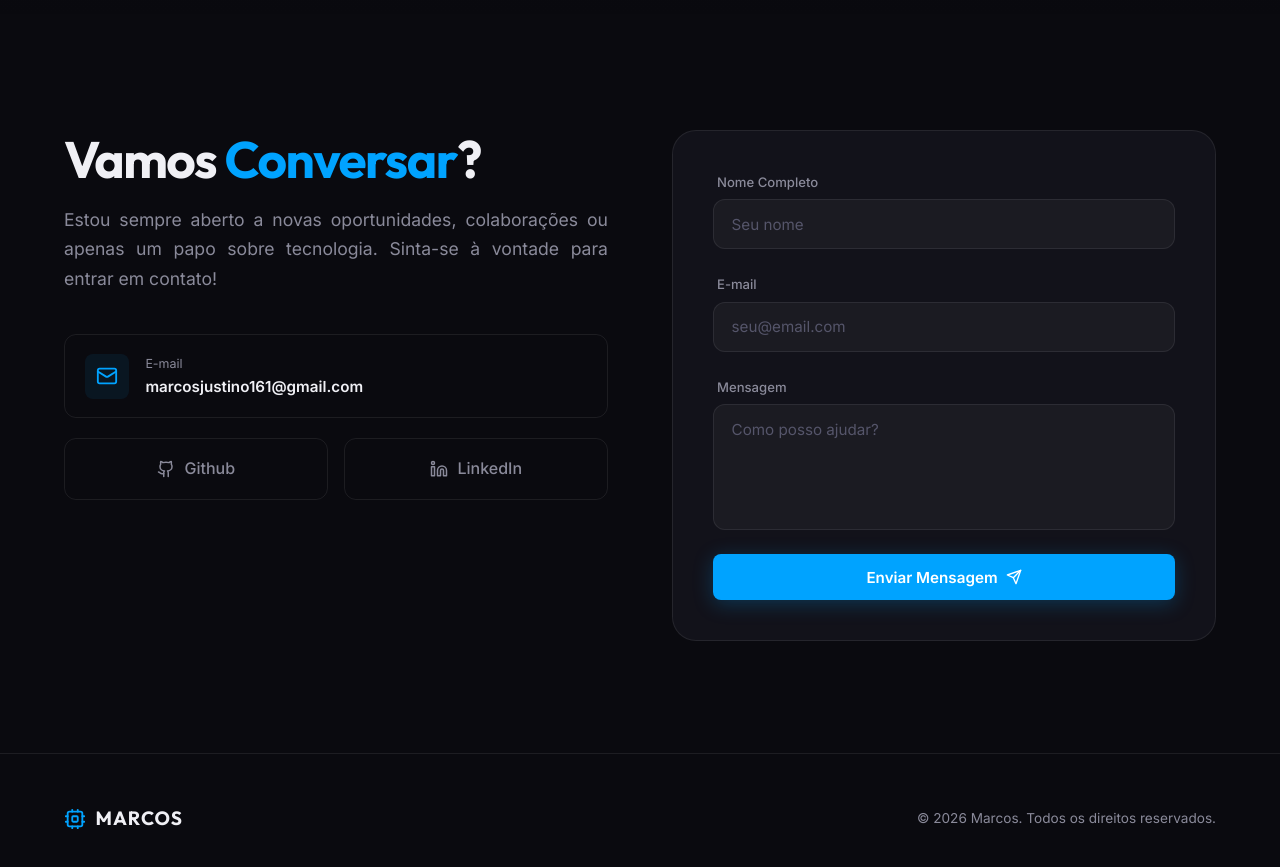
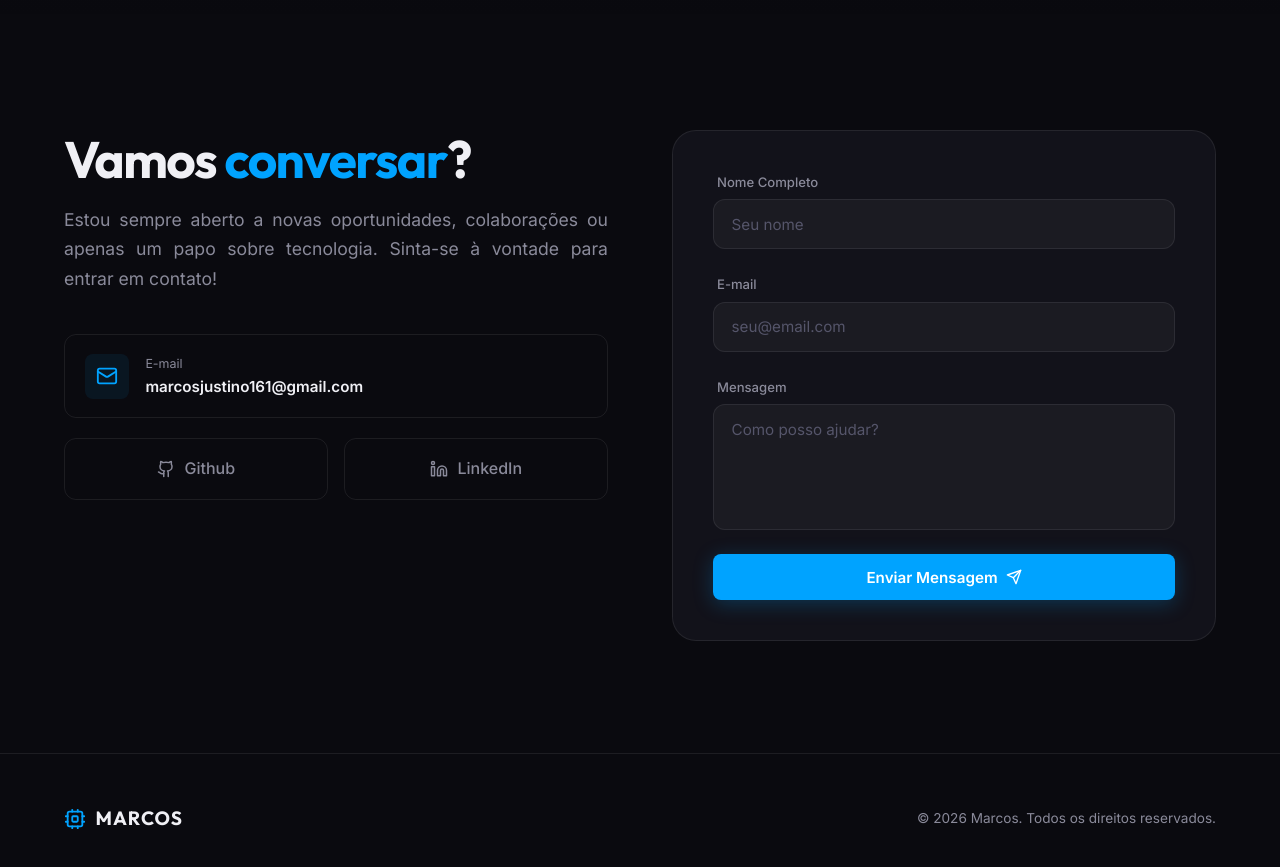
Before and after one commit to JustinoCarneiro/portfolio, a React (Vite) app: page / in a window 1280 px wide. Shown: the part 3620-4487 px from the top of the page. Built offline with nearby package versions, Linux system fonts and the light colour scheme.

Commit message:
modified:   src/components/Contact.jsx

```diff
--- a/src/components/Contact.jsx
+++ b/src/components/Contact.jsx
@@ -55,7 +55,7 @@ const Contact = () => {
             viewport={{ once: true }}
           >
             <h2 className="section__title">
-              Vamos <span className="accent">Conversar</span>?
+              Vamos <span className="accent">conversar</span>?
             </h2>
             <p className="section__subtitle" style={{ marginBottom: '2.5rem' }}>
               Estou sempre aberto a novas oportunidades, colaborações ou apenas
```
